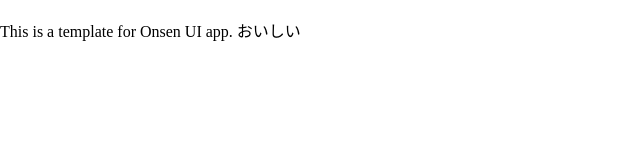
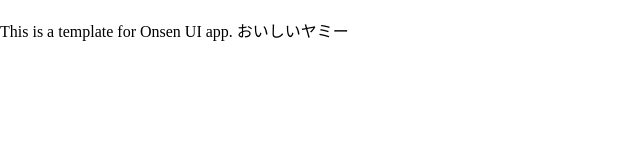
Before and after one commit to sakino0403/VendingMachine, a website: page www/index.html in a window 1280 px wide. Shown: the full height of the page, 0-640 px from the left. Drawn offline with Linux system fonts and the light colour scheme.

Commit message:
ヤミー

```diff
--- a/www/index.html
+++ b/www/index.html
@@ -26,6 +26,6 @@
 <body>
   <br />
   This is a template for Onsen UI app.
-  おいしい
+  おいしいヤミー
 </body>
 </html>
```
